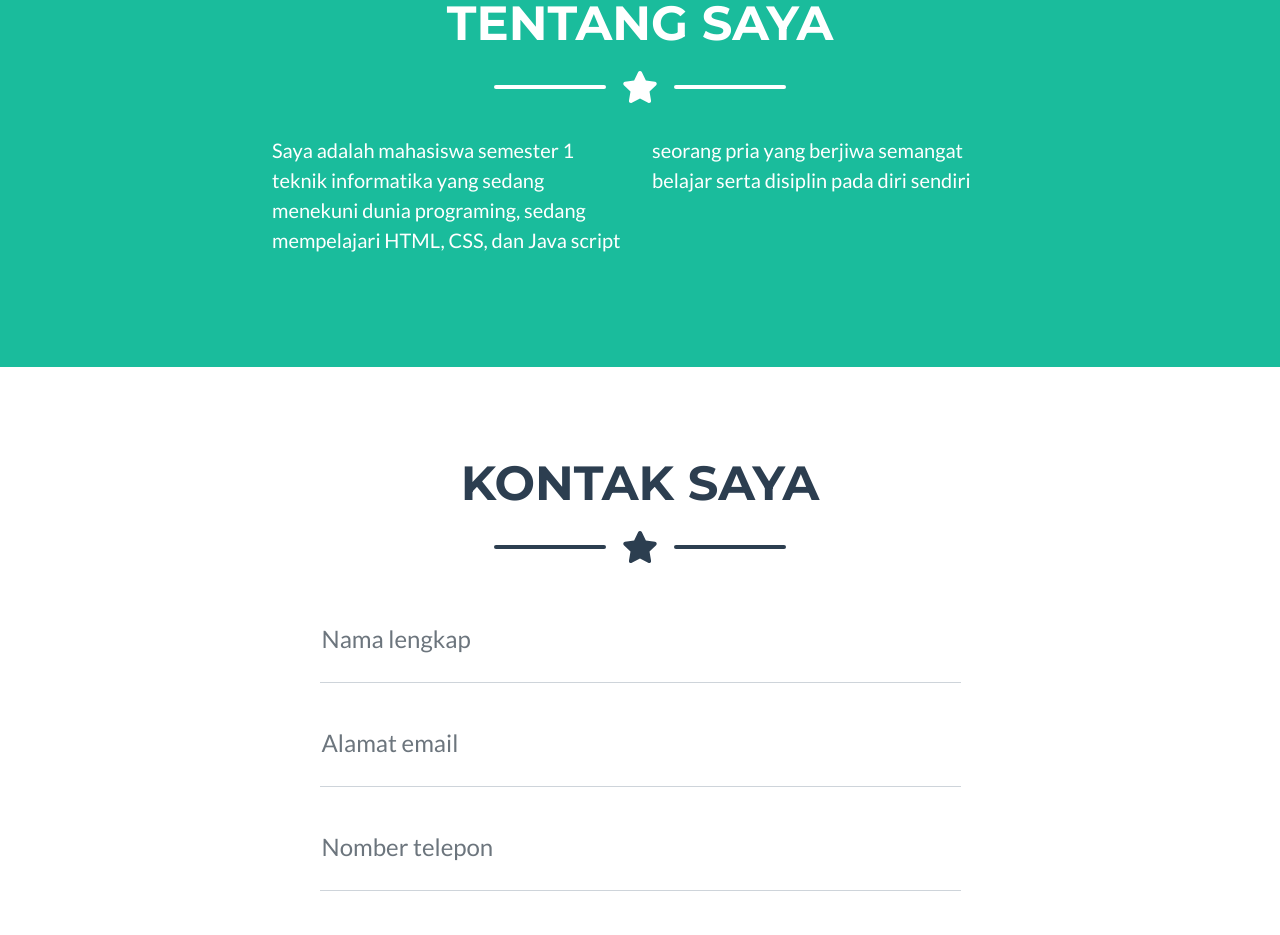
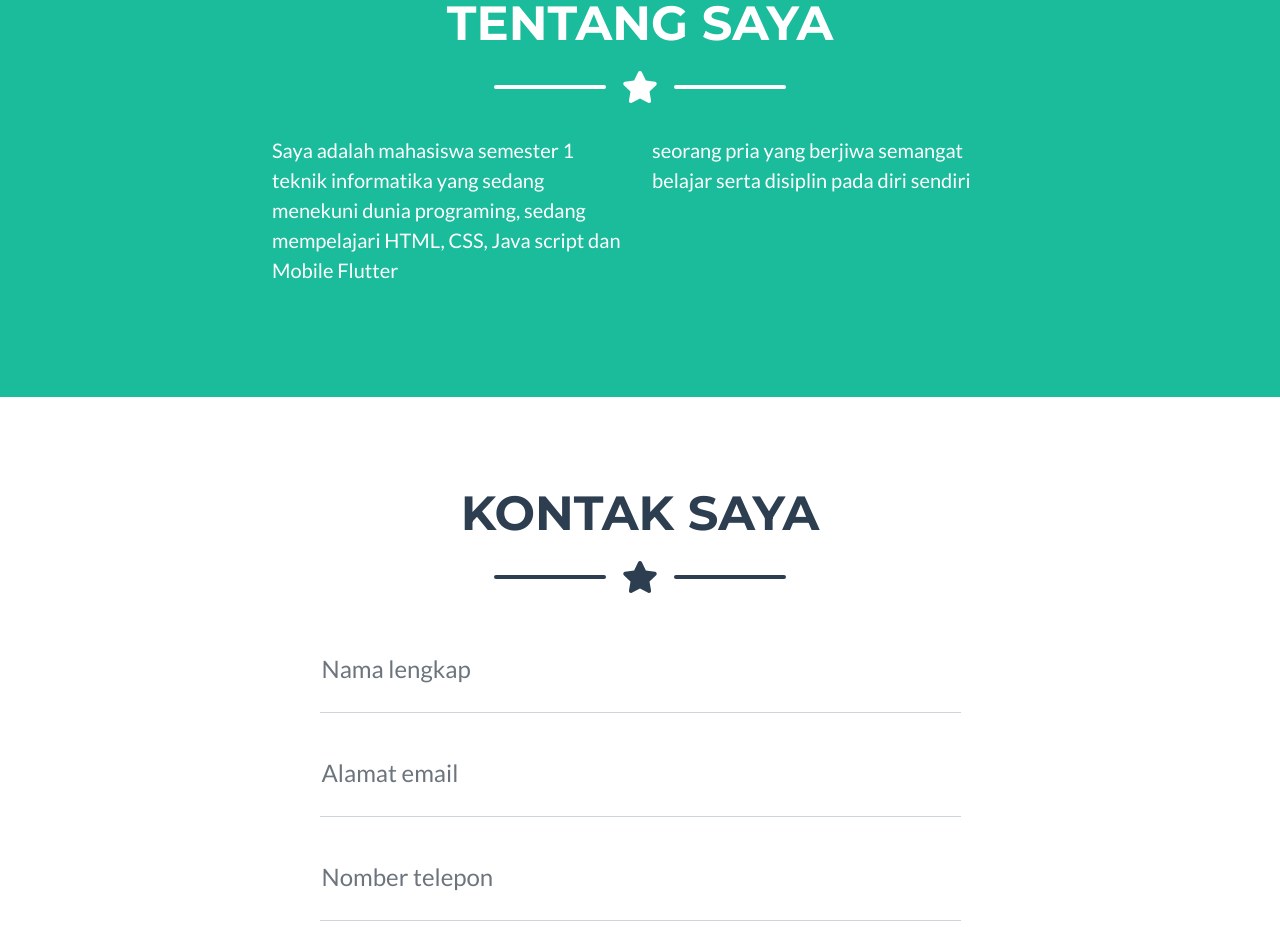
Before and after one commit to randi9/randiseptiansah.github.io, a plain HTML site: page index.html in a window 1280 px wide. Shown: the part 1707-2642 px from the top of the page. Drawn offline with nearby package versions, Linux system fonts and the light colour scheme.

Commit message:
Update index.html

```diff
--- a/index.html
+++ b/index.html
@@ -117,7 +117,7 @@
                 </div>
                 <!-- About Section Content-->
                 <div class="row">
-                    <div class="col-lg-4 ms-auto"><p class="lead">Saya adalah mahasiswa semester 1 teknik informatika yang sedang menekuni dunia programing, sedang mempelajari HTML, CSS, dan Java script</p></div>
+                    <div class="col-lg-4 ms-auto"><p class="lead">Saya adalah mahasiswa semester 1 teknik informatika yang sedang menekuni dunia programing, sedang mempelajari HTML, CSS, Java script dan Mobile Flutter</p></div>
                     <div class="col-lg-4 me-auto"><p class="lead">seorang pria yang berjiwa semangat belajar serta disiplin pada diri sendiri</p></div>
                 </div>
                 <!-- About Section Button-->
```
